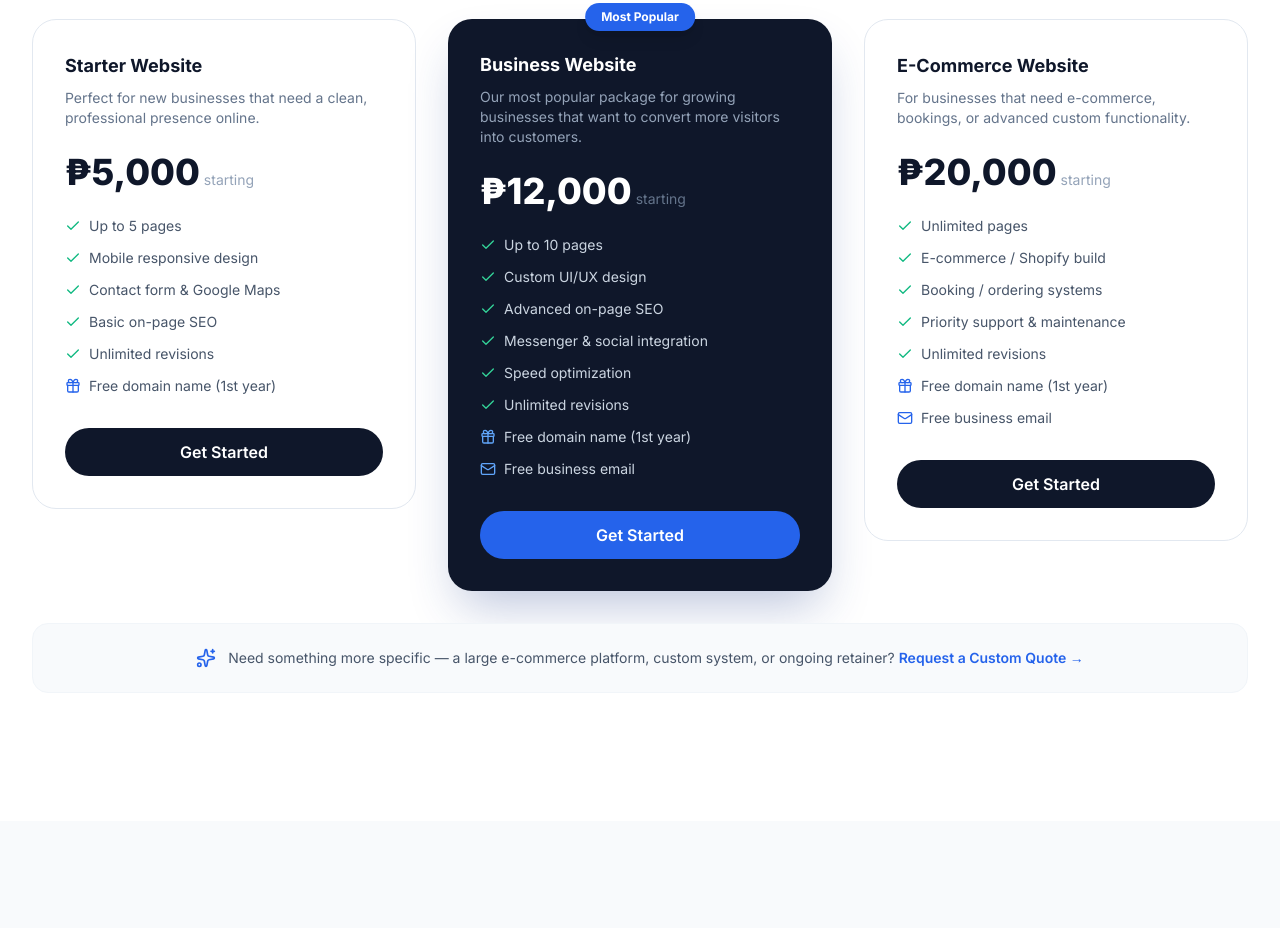
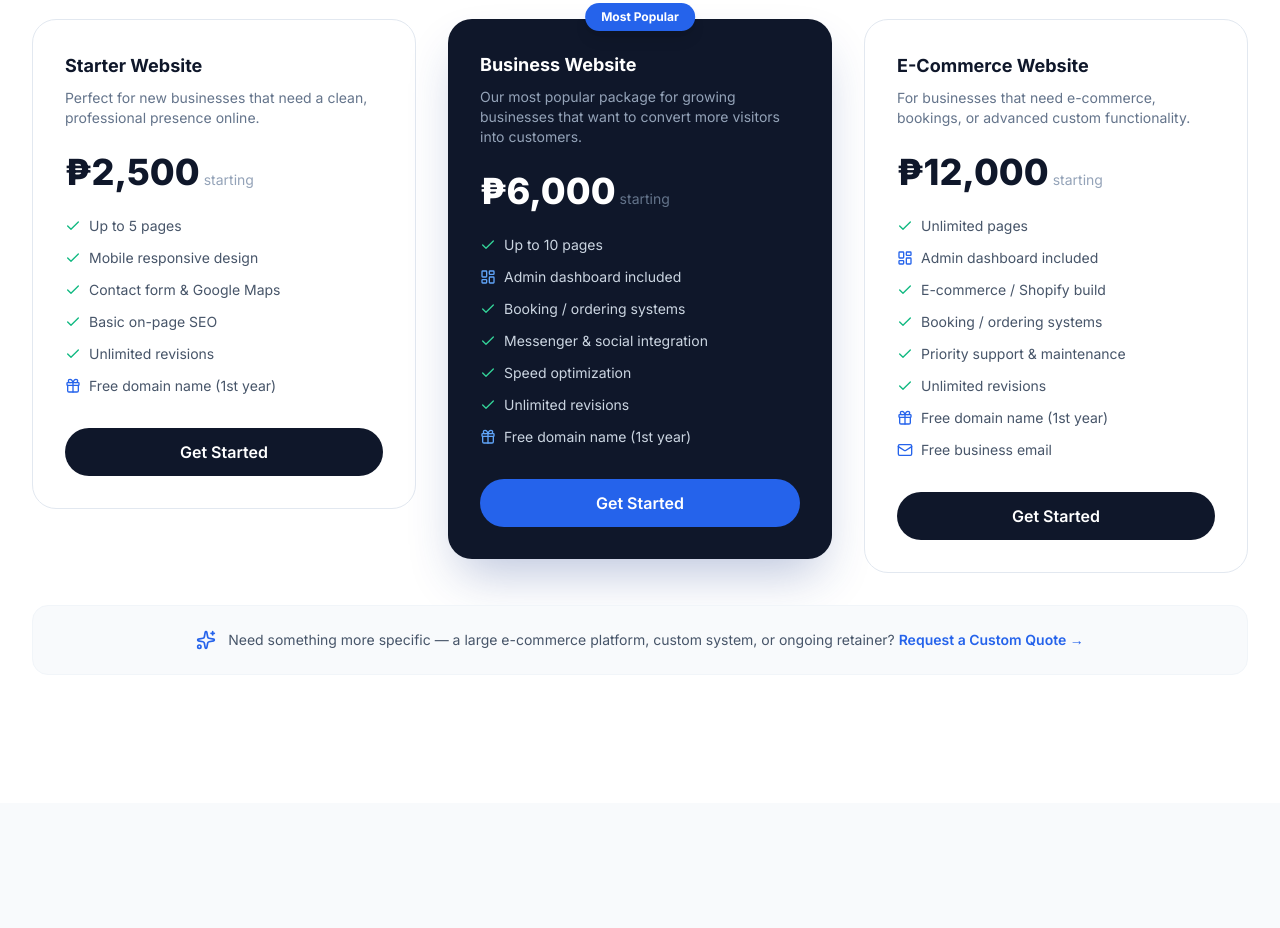
Before and after one commit to xxdarbxx/yandyitsolutions, a plain HTML site: page index.html in a window 1280 px wide. Shown: the part 9113-10041 px from the top of the page. Drawn offline with nearby package versions, Linux system fonts and the light colour scheme.

Commit message:
Restructure pricing: Starter 2.5k, Business 6k, E-Commerce 12k
Lower all three tiers and add "Admin dashboard included" to Business
and E-Commerce. Free business email now scoped to E-Commerce only
(Business keeps free domain but not free email).

```diff
--- a/index.html
+++ b/index.html
@@ -976,7 +976,7 @@
       <div class="pricing-card bg-white rounded-3xl border border-slate-200 p-8" data-reveal>
         <h3 class="text-lg font-bold text-slate-900">Starter Website</h3>
         <p class="mt-2 text-sm text-slate-500">Perfect for new businesses that need a clean, professional presence online.</p>
-        <p class="mt-6 flex items-baseline gap-1"><span class="text-4xl font-extrabold text-slate-900">₱5,000</span><span class="text-sm text-slate-400">starting</span></p>
+        <p class="mt-6 flex items-baseline gap-1"><span class="text-4xl font-extrabold text-slate-900">₱2,500</span><span class="text-sm text-slate-400">starting</span></p>
         <ul class="mt-6 space-y-3 text-sm text-slate-600">
           <li class="flex items-start gap-2"><i data-lucide="check" class="w-4 h-4 text-emerald-500 mt-0.5 shrink-0"></i> Up to 5 pages</li>
           <li class="flex items-start gap-2"><i data-lucide="check" class="w-4 h-4 text-emerald-500 mt-0.5 shrink-0"></i> Mobile responsive design</li>
@@ -993,16 +993,15 @@
         <span class="absolute -top-4 left-1/2 -translate-x-1/2 bg-blue-600 text-white text-xs font-bold px-4 py-1.5 rounded-full shadow-lg">Most Popular</span>
         <h3 class="text-lg font-bold text-white">Business Website</h3>
         <p class="mt-2 text-sm text-slate-400">Our most popular package for growing businesses that want to convert more visitors into customers.</p>
-        <p class="mt-6 flex items-baseline gap-1"><span class="text-4xl font-extrabold text-white">₱12,000</span><span class="text-sm text-slate-500">starting</span></p>
+        <p class="mt-6 flex items-baseline gap-1"><span class="text-4xl font-extrabold text-white">₱6,000</span><span class="text-sm text-slate-500">starting</span></p>
         <ul class="mt-6 space-y-3 text-sm text-slate-300">
           <li class="flex items-start gap-2"><i data-lucide="check" class="w-4 h-4 text-emerald-400 mt-0.5 shrink-0"></i> Up to 10 pages</li>
-          <li class="flex items-start gap-2"><i data-lucide="check" class="w-4 h-4 text-emerald-400 mt-0.5 shrink-0"></i> Custom UI/UX design</li>
-          <li class="flex items-start gap-2"><i data-lucide="check" class="w-4 h-4 text-emerald-400 mt-0.5 shrink-0"></i> Advanced on-page SEO</li>
+          <li class="flex items-start gap-2"><i data-lucide="layout-dashboard" class="w-4 h-4 text-blue-400 mt-0.5 shrink-0"></i> Admin dashboard included</li>
+          <li class="flex items-start gap-2"><i data-lucide="check" class="w-4 h-4 text-emerald-400 mt-0.5 shrink-0"></i> Booking / ordering systems</li>
           <li class="flex items-start gap-2"><i data-lucide="check" class="w-4 h-4 text-emerald-400 mt-0.5 shrink-0"></i> Messenger &amp; social integration</li>
           <li class="flex items-start gap-2"><i data-lucide="check" class="w-4 h-4 text-emerald-400 mt-0.5 shrink-0"></i> Speed optimization</li>
           <li class="flex items-start gap-2"><i data-lucide="check" class="w-4 h-4 text-emerald-400 mt-0.5 shrink-0"></i> Unlimited revisions</li>
           <li class="flex items-start gap-2"><i data-lucide="gift" class="w-4 h-4 text-blue-400 mt-0.5 shrink-0"></i> Free domain name (1st year)</li>
-          <li class="flex items-start gap-2"><i data-lucide="mail" class="w-4 h-4 text-blue-400 mt-0.5 shrink-0"></i> Free business email</li>
         </ul>
         <a href="#contact" class="mt-8 block text-center bg-blue-600 hover:bg-blue-500 text-white font-semibold py-3 rounded-full transition-colors">Get Started</a>
       </div>
@@ -1011,9 +1010,10 @@
       <div class="pricing-card bg-white rounded-3xl border border-slate-200 p-8" data-reveal>
         <h3 class="text-lg font-bold text-slate-900">E-Commerce Website</h3>
         <p class="mt-2 text-sm text-slate-500">For businesses that need e-commerce, bookings, or advanced custom functionality.</p>
-        <p class="mt-6 flex items-baseline gap-1"><span class="text-4xl font-extrabold text-slate-900">₱20,000</span><span class="text-sm text-slate-400">starting</span></p>
+        <p class="mt-6 flex items-baseline gap-1"><span class="text-4xl font-extrabold text-slate-900">₱12,000</span><span class="text-sm text-slate-400">starting</span></p>
         <ul class="mt-6 space-y-3 text-sm text-slate-600">
           <li class="flex items-start gap-2"><i data-lucide="check" class="w-4 h-4 text-emerald-500 mt-0.5 shrink-0"></i> Unlimited pages</li>
+          <li class="flex items-start gap-2"><i data-lucide="layout-dashboard" class="w-4 h-4 text-blue-600 mt-0.5 shrink-0"></i> Admin dashboard included</li>
           <li class="flex items-start gap-2"><i data-lucide="check" class="w-4 h-4 text-emerald-500 mt-0.5 shrink-0"></i> E-commerce / Shopify build</li>
           <li class="flex items-start gap-2"><i data-lucide="check" class="w-4 h-4 text-emerald-500 mt-0.5 shrink-0"></i> Booking / ordering systems</li>
           <li class="flex items-start gap-2"><i data-lucide="check" class="w-4 h-4 text-emerald-500 mt-0.5 shrink-0"></i> Priority support &amp; maintenance</li>
```
Also changed, not shown: 1 other file.
